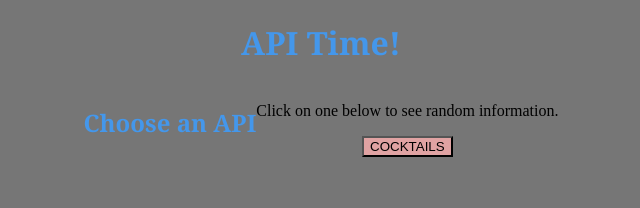
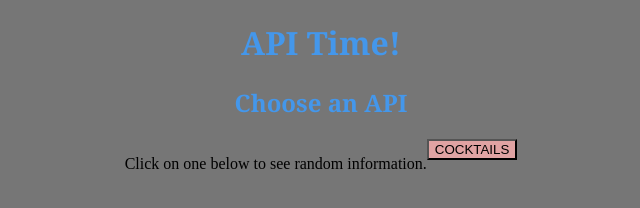
Before and after one commit to lilwhale/426Final, a plain HTML site: page index.html in a window 1280 px wide. Shown: the whole page, without its empty margins (319-959 px from the left). Drawn offline with nearby package versions, Linux system fonts and the light colour scheme.

Commit message:
Edit to html.

```diff
--- a/index.html
+++ b/index.html
@@ -24,10 +24,10 @@
 
         <!--SELECT-->
         <div>
+            <h2>Choose an API</h2>
             <div id="choice_div" style="display: flex;">
-                <h2>Choose an API</h2>
+                <p>Click on one below to see random information.</p>
                 <div>
-                    <p>Click on one below to see random information.</p>
                     <div>
                         <button id="cocktails_button">COCKTAILS</button>
                     </div>
--- a/style.css
+++ b/style.css
@@ -20,10 +20,12 @@ body {
 
 p {
     text-align: center;
+    justify-content: center;
 }
 
 div {
     text-align: center;
+    justify-content: center;
 }
 
 #choice_div {
```
